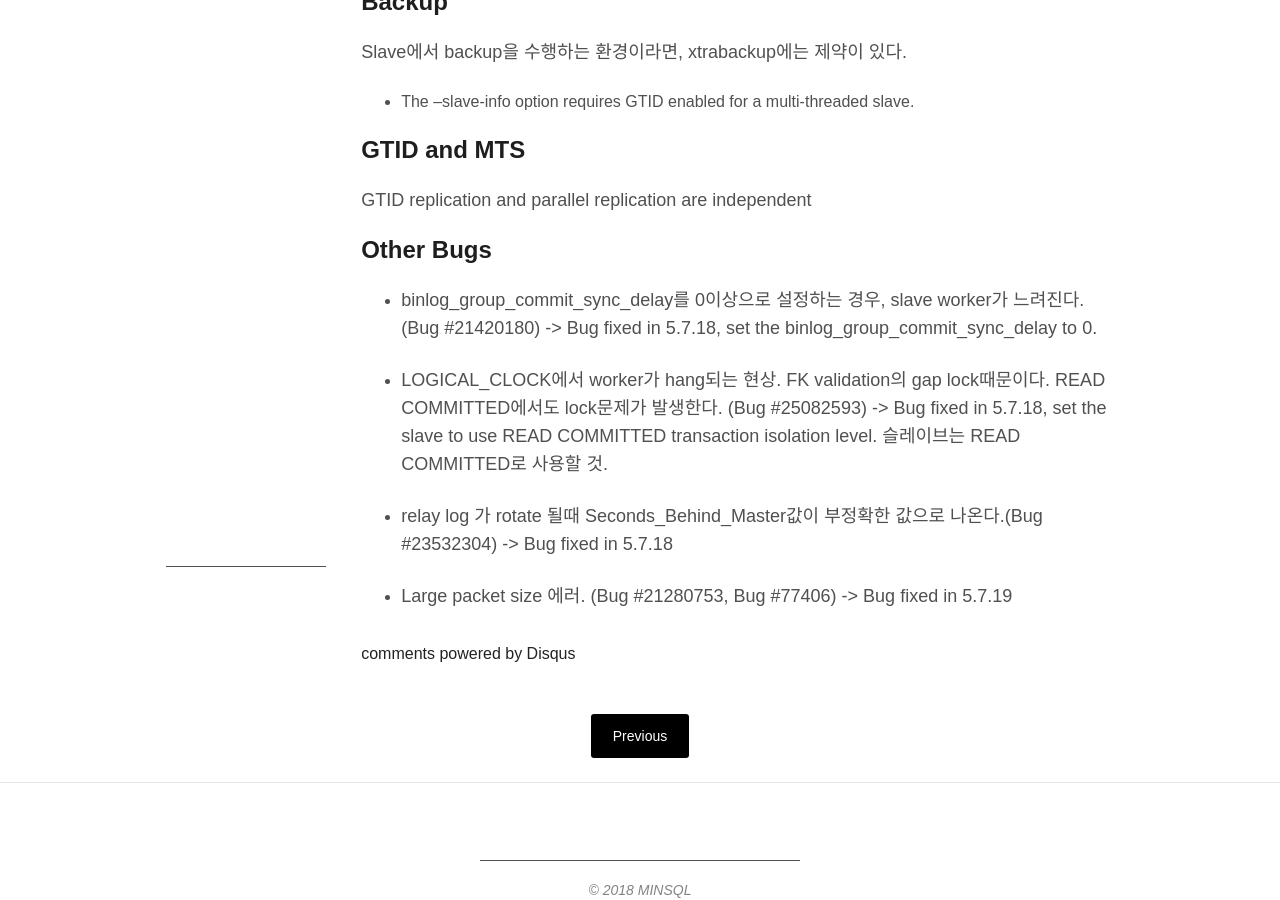
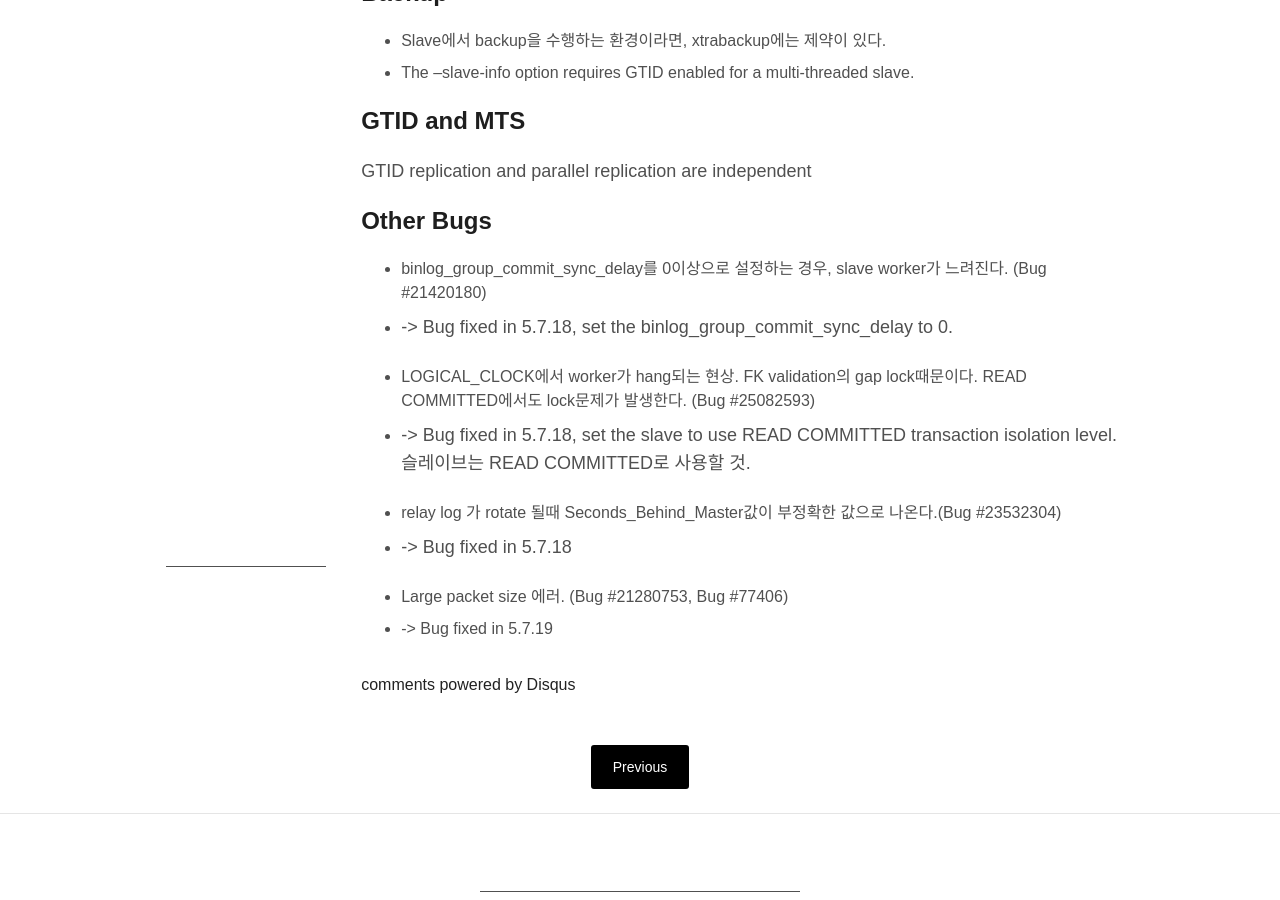
Before and after one commit to minsql/minsql.github.io, a Jekyll site: the page built from _posts/blog/2018-04-05-MTS considerations.md, in a window 1280 px wide and 900 px high, scrolled down 891 px. Built offline with Jekyll 4.4.1, drawn with Linux system fonts in a browser that asks for light colours; nearby versions of some CDN libraries; some web fonts are replaced; comment, search, counter and statistics services are not loaded.

```diff
--- a/_posts/blog/2018-04-05-MTS considerations.md
+++ b/_posts/blog/2018-04-05-MTS considerations.md
@@ -16,8 +16,7 @@ toc_icon: "cog"
 
 # MTS considerations
 Multi-threaded slave(MTS)를 통해서 slave delay를 줄일수 있을까.
-
--> YES. https://mysqlhighavailability.com/multi-threaded-replication-performance-in-mysql-5-7/
+ - -> YES. https://mysqlhighavailability.com/multi-threaded-replication-performance-in-mysql-5-7/
 실제로 slave delay가 발생하는 시스템에서 MTS on/off test결과 효과적인 것을 확인 할 수 있었다.
 
 ## MTS on 5.7 how to use
@@ -31,7 +30,7 @@ start slave sql_thread;
 서비스에서 사용하기 전에 지금 알려진 이슈가 있는지, 안정적인 버전이 어떤 것인지 확인해보자.
 
 ### Backup
-Slave에서 backup을 수행하는 환경이라면, xtrabackup에는 제약이 있다.
+- Slave에서 backup을 수행하는 환경이라면, xtrabackup에는 제약이 있다.
  - The --slave-info option requires GTID enabled for a multi-threaded slave.
 
 ### GTID and MTS
@@ -39,13 +38,13 @@ GTID replication and parallel replication are independent
 
 ### Other Bugs
 * binlog_group_commit_sync_delay를 0이상으로 설정하는 경우, slave worker가 느려진다. (Bug #21420180)
--> Bug fixed in 5.7.18, set the binlog_group_commit_sync_delay to 0.
+ - -> Bug fixed in 5.7.18, set the binlog_group_commit_sync_delay to 0.
 
 * LOGICAL_CLOCK에서 worker가 hang되는 현상. FK validation의 gap lock때문이다. READ COMMITTED에서도 lock문제가 발생한다. (Bug #25082593)
--> Bug fixed in 5.7.18, set the slave to use READ COMMITTED transaction isolation level. 슬레이브는 READ COMMITTED로 사용할 것.
+ - -> Bug fixed in 5.7.18, set the slave to use READ COMMITTED transaction isolation level. 슬레이브는 READ COMMITTED로 사용할 것.
 
 * relay log 가 rotate 될때 Seconds_Behind_Master값이 부정확한 값으로 나온다.(Bug #23532304)
--> Bug fixed in 5.7.18
+ - -> Bug fixed in 5.7.18
 
 * Large packet size 에러. (Bug #21280753, Bug #77406)
--> Bug fixed in 5.7.19
+ - -> Bug fixed in 5.7.19
```
